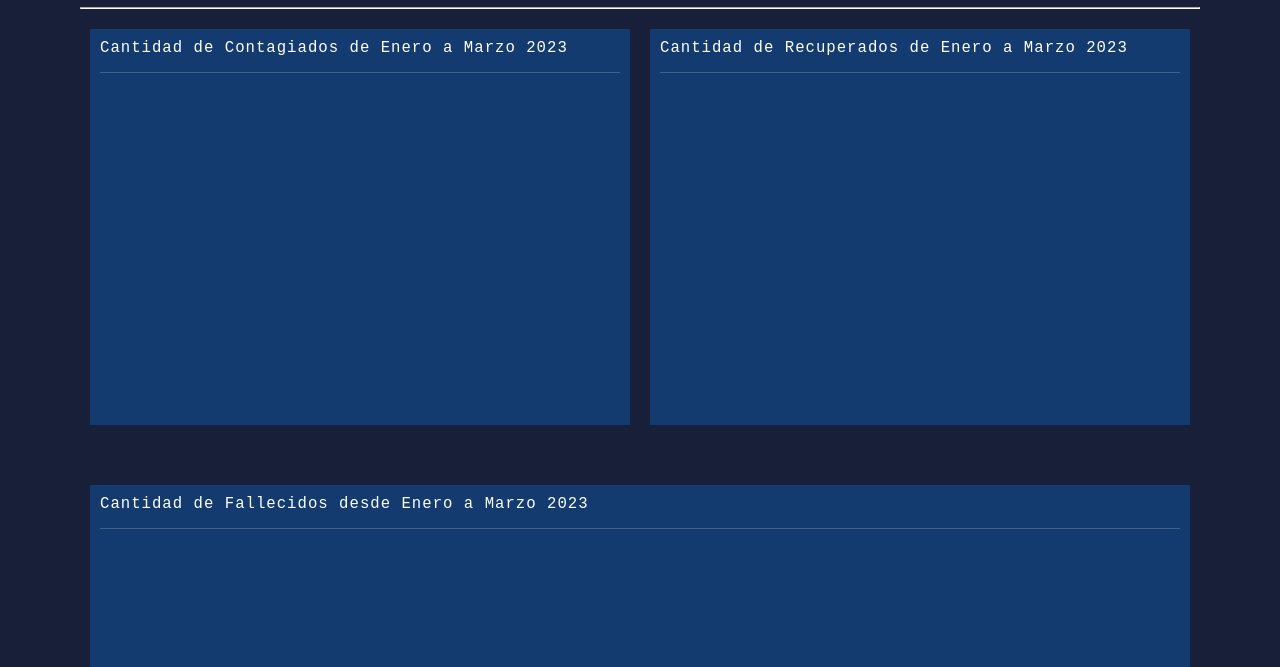
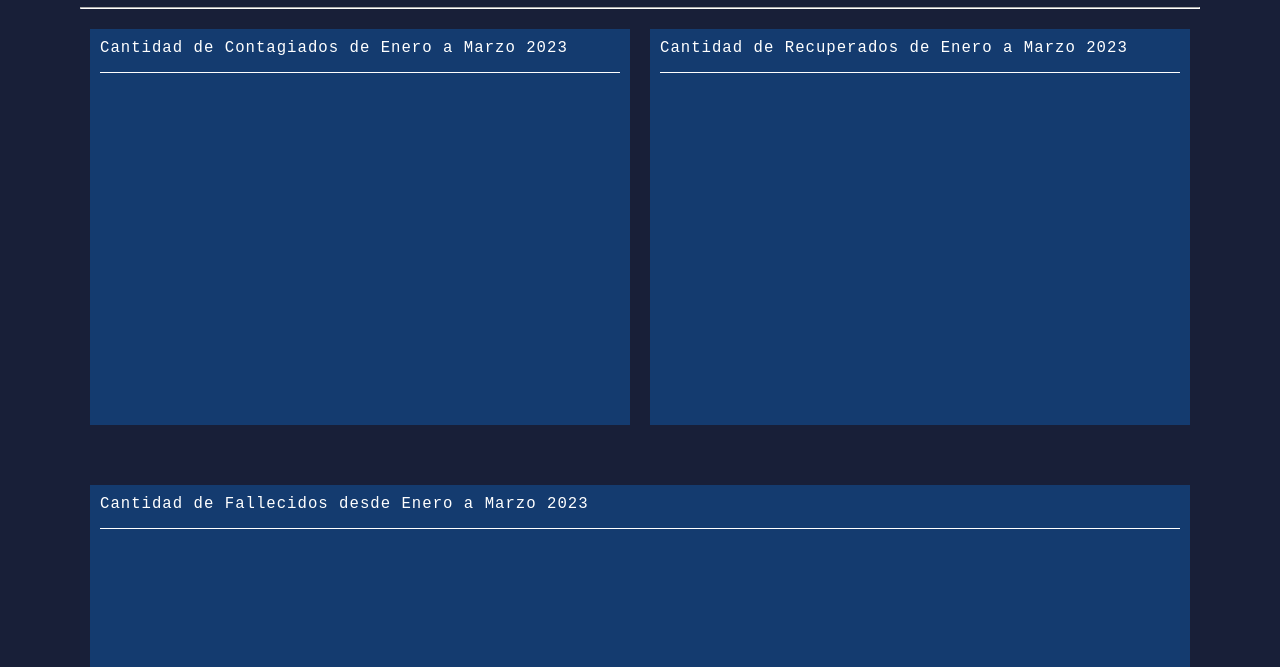
Before and after one commit to PabloAndresp/Dashboard, a plain HTML site: page index.html in a window 1280 px wide. Shown: the part 133-800 px from the top of the page. Drawn offline with nearby package versions, Linux system fonts and the light colour scheme; no server answers.

```diff
--- a/assets/css/styles.css
+++ b/assets/css/styles.css
@@ -35,7 +35,7 @@
 h2, h3 {
     font-size: 1.4em;
     margin-bottom: 29px;
-    border-bottom: 1px solid rgb(255,255,255,.2);
+    border-bottom: 1px solid white;
     padding-bottom: 15px;
     font-weight: 200;
 }
```
